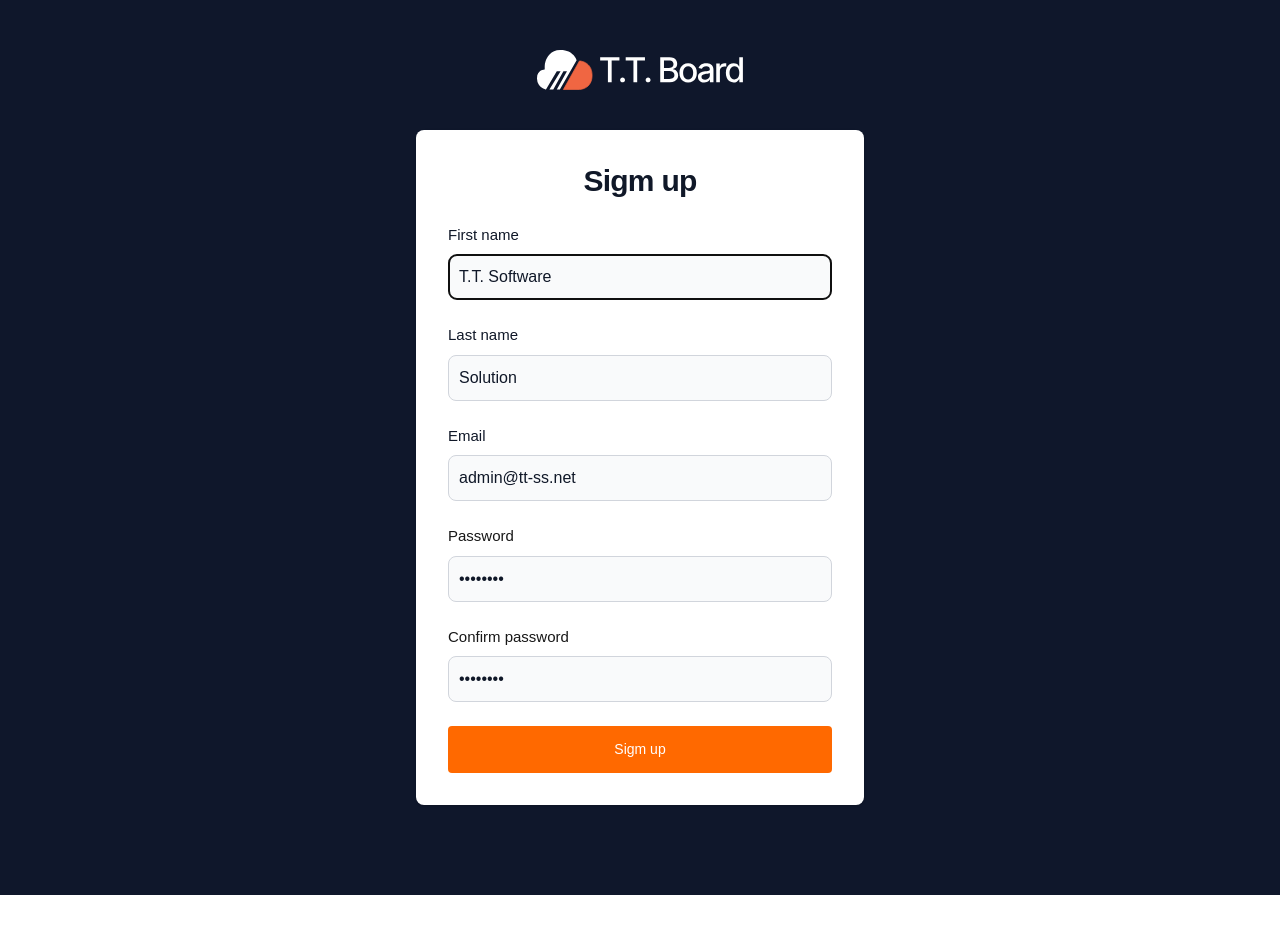
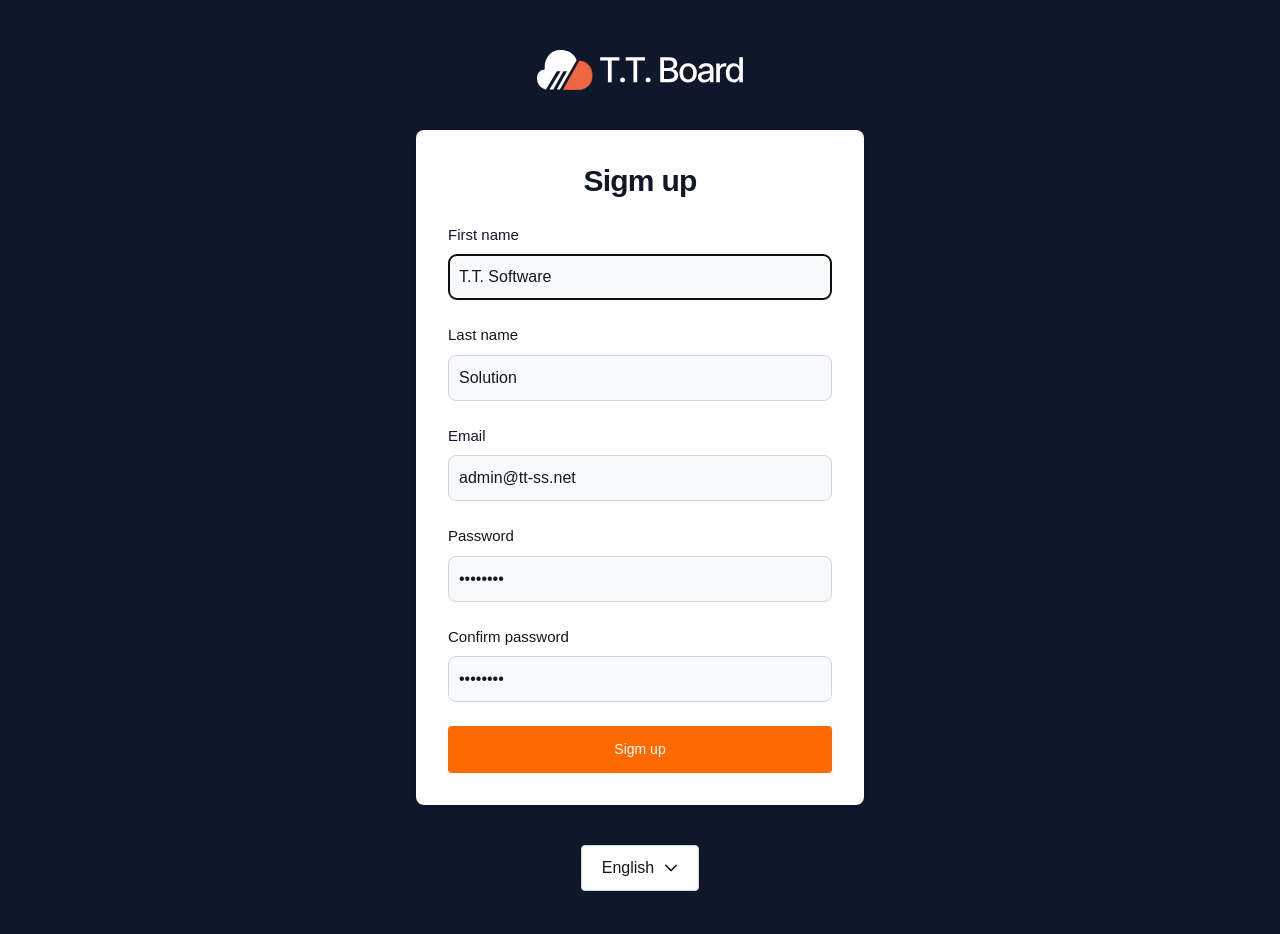
Before and after one commit to tenpcr/tt-board, a Next.js app: page /signup in a window 1280 px wide. Shown: the top 934 px of the page. Before the commit the page ends 895 px from the top, so only its background shows below. Built offline with nearby package versions, Linux system fonts and the light colour scheme.

Commit message:
refactor: update Language import path in Footer

```diff
--- a/src/components/Dropdown/Language.tsx
+++ b/src/components/Dropdown/Language.tsx
@@ -1,5 +1,5 @@
 /* eslint-disable @typescript-eslint/no-explicit-any */
-
+import { Dropdown } from "primereact/dropdown";
 import { useTranslation } from "react-i18next";
 
 const languageOptions = [
@@ -36,7 +36,19 @@ function DropdownLanguage() {
 
   return (
     <div className="card flex justify-content-center">
-
+      <Dropdown
+        value={
+          languageOptions?.find((item) => item.value === i18n.language)?.value
+        }
+        onChange={(event: any) => {
+          changeLanguage(event.value);
+        }}
+        options={languageOptions}
+        optionLabel="label"
+        placeholder="Select a Language"
+        className="bg-white border-1 border-gray-300 py-[10px] px-[20px] flex flex-row gap-[10px] rounded"
+        itemTemplate={countryOptionTemplate}
+      />
     </div>
   );
 }
```
